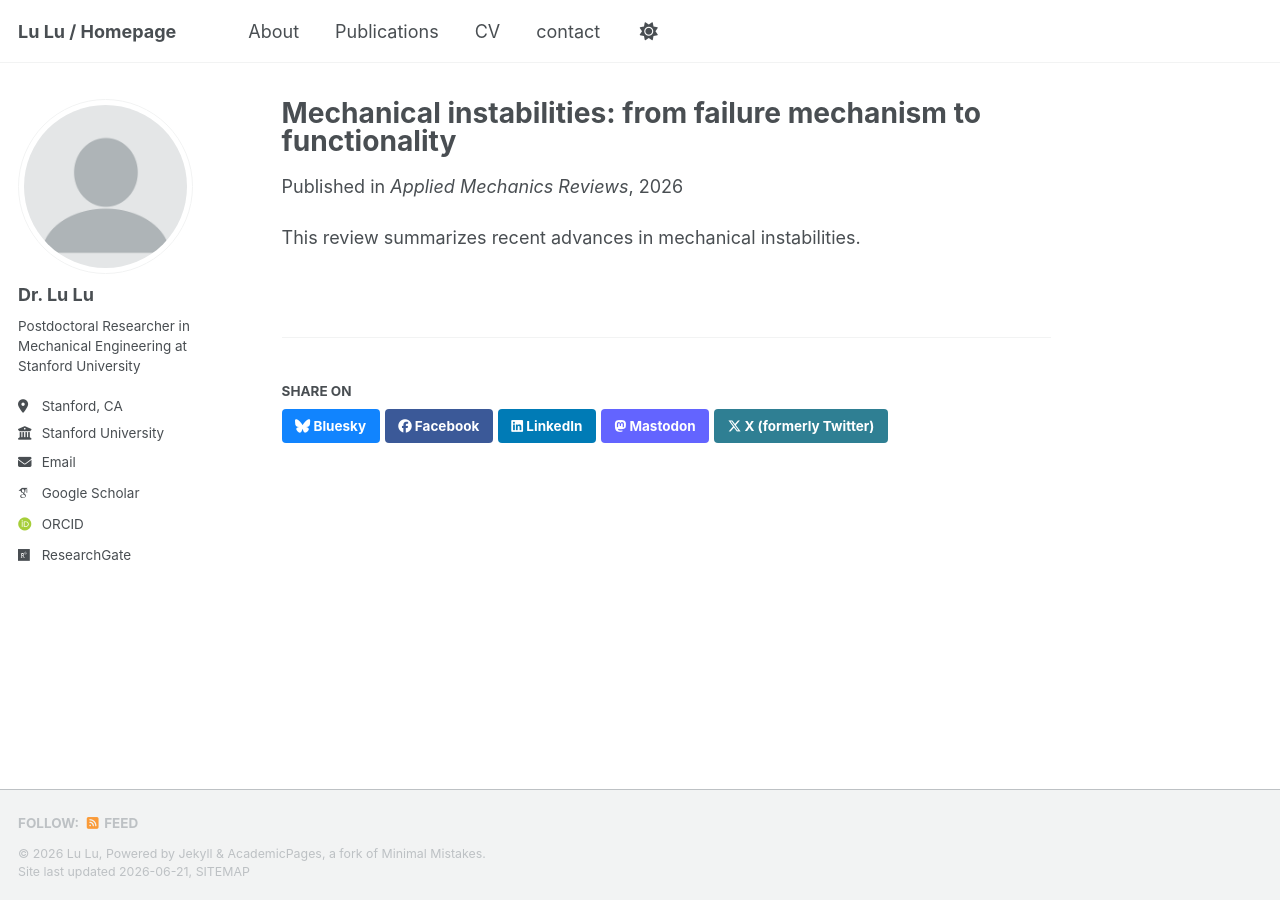
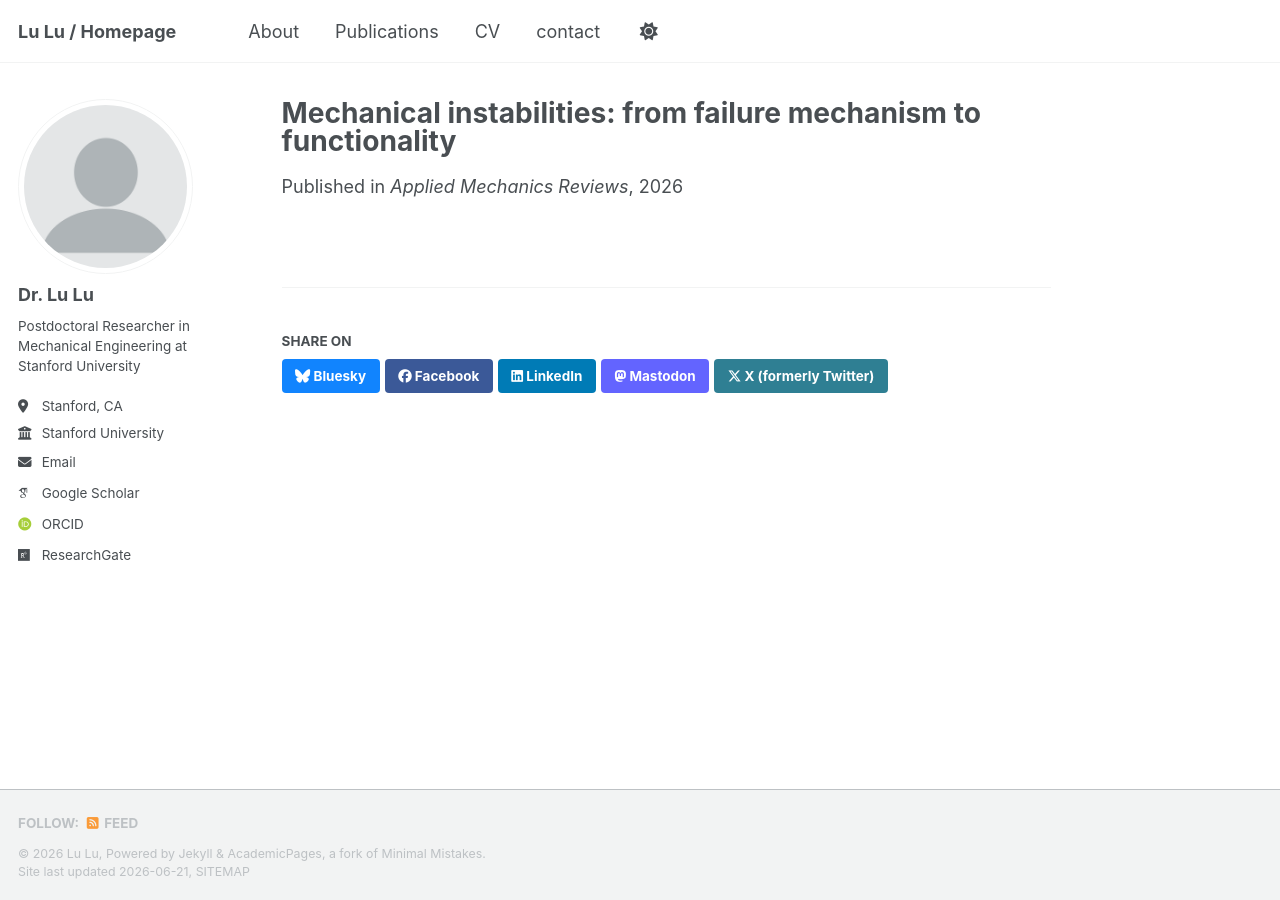
Before and after one commit to ZJU-LuLab/ZJU-LuLab.github.io, a Jekyll site: the page built from _publications/2026-03-01-mechanical-instabilities-review.md, in a window 1280 px wide. Built offline with Jekyll 4.4.1, drawn with Linux system fonts in a browser that asks for light colours; some web fonts are replaced; a script bundle is joined from its source files by our own code; library files that are not in the unit come from our copies.

Commit message:
Update 2026-03-01-mechanical-instabilities-review.md

```diff
--- a/_publications/2026-03-01-mechanical-instabilities-review.md
+++ b/_publications/2026-03-01-mechanical-instabilities-review.md
@@ -4,10 +4,8 @@ collection: publications
 permalink: /publication/mechanical-instabilities-review
 category: journal-articles
 date: 2026-03-01
+year: 2026
 venue: "Applied Mechanics Reviews"
 paperurl: "https://doi.org/10.1115/1.4069259"
 authors: "<strong>Lu Lu</strong>, Sophie Leanza, Ruike Renee Zhao"
-year: 2026
 ---
-
-This review summarizes recent advances in mechanical instabilities.
```
